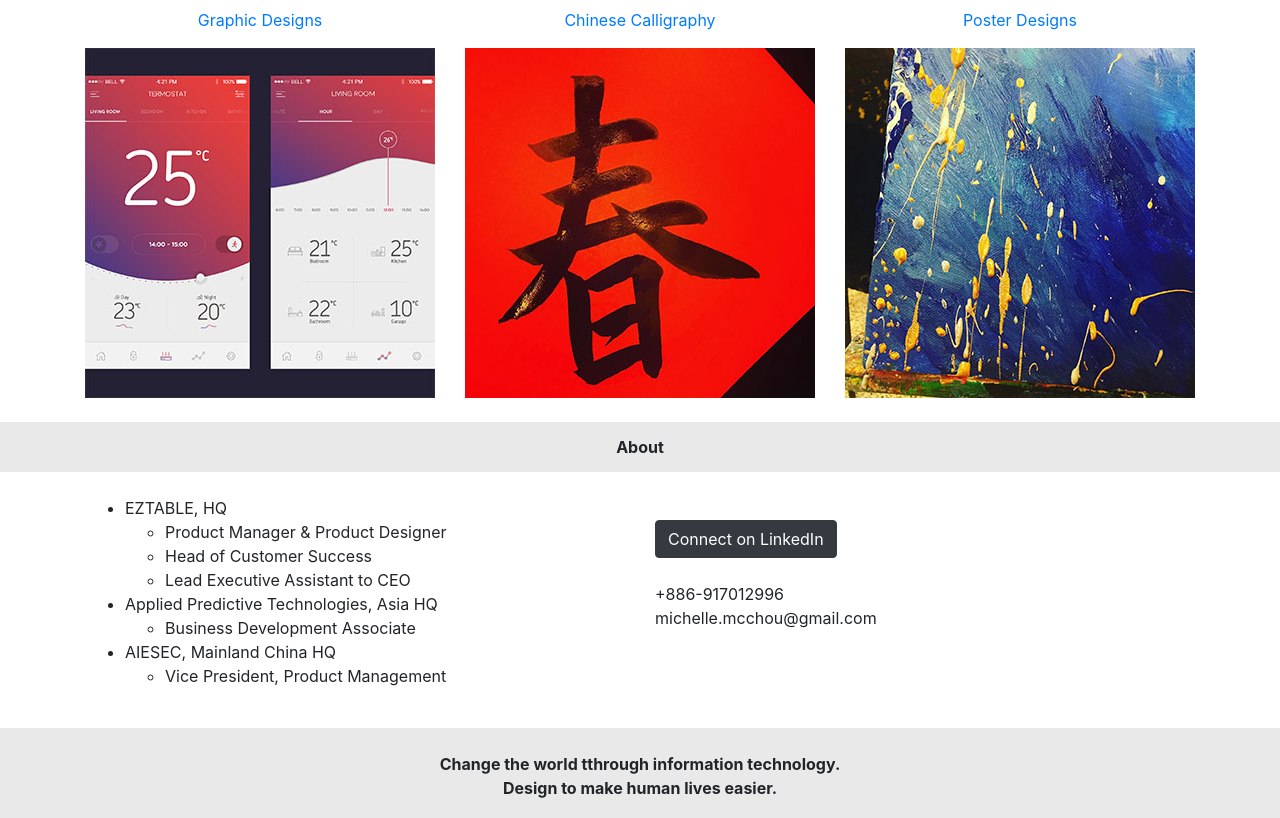
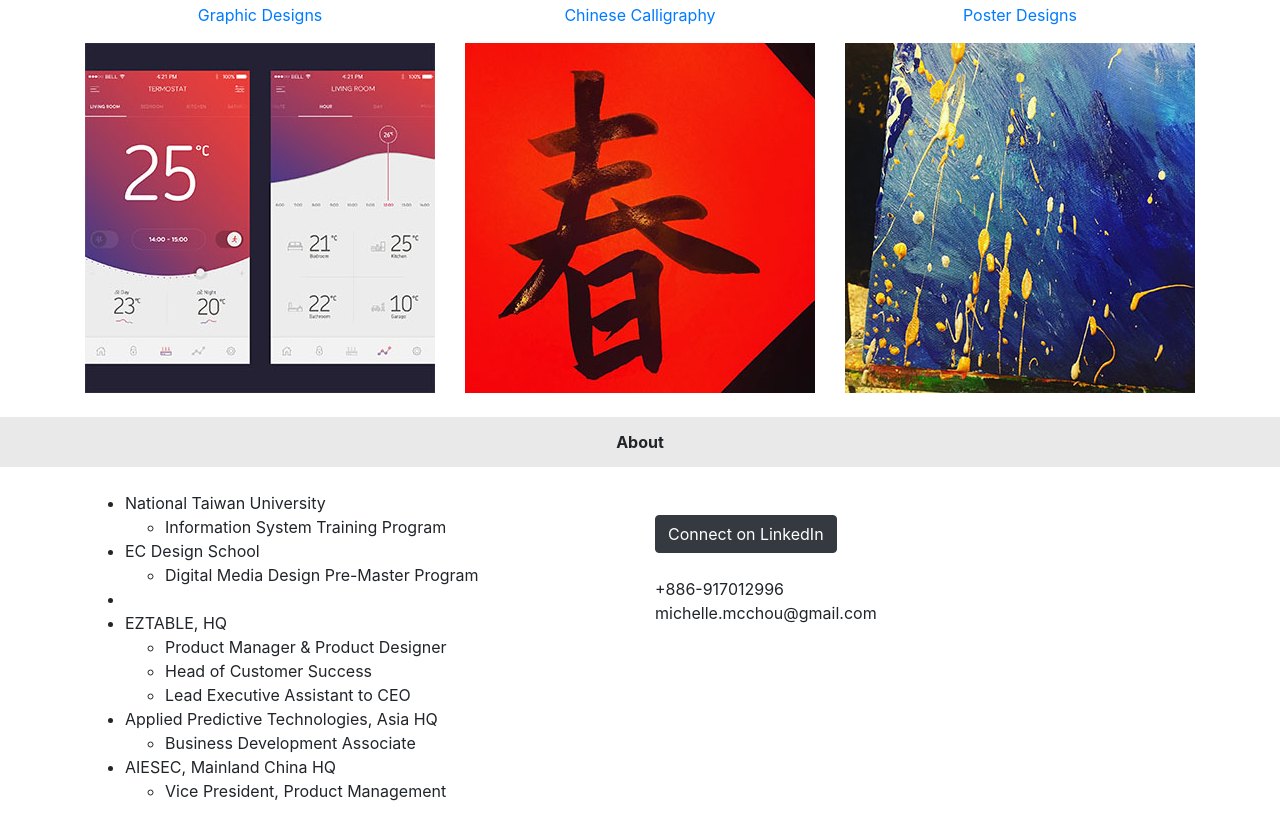
Before and after one commit to michellechou/html290-final-project, a website: page index.html in a window 1280 px wide. Shown: the part 1592-2410 px from the top of the page. Drawn offline with nearby package versions, Linux system fonts and the light colour scheme.

Commit message:
Add files via upload

```diff
--- a/index.html
+++ b/index.html
@@ -51,7 +51,7 @@
             <br>
             <br>
             <h1 class="display-4 text-center namefont font-weight-bold">Michelle Ming-Chieh Chou</h1>
-            <p class=" h4 text-center font-weight-bold jumbotronmargin ">Aspiring Full-Stack Product Designer</p>
+            <p class="h5 text-center font-weight-bold jumbotronmargin ">Aspiring Full-Stack Designer</p>
             <p class="h4 text-center font-weight-bold ">Change the world through information technology.</p>
             <p class="h4 text-center font-weight-bold ">Design to make human lives easier.</p>
             <br>
@@ -171,6 +171,15 @@
             <div class="col-md-12 col-lg-6 ">
                 <br>
                 <ul>
+                    <li>National Taiwan University</li>
+                    <ul>
+                        <li>Information System Training Program</li>
+                    </ul>
+                    <li>EC Design School</li>
+                    <ul>
+                        <li>Digital Media Design Pre-Master Program</li>
+                    </ul>
+                    <li> </li>
                     <li>EZTABLE, HQ</li>
                     <ul>
                         <li>Product Manager & Product Designer</li>
```
